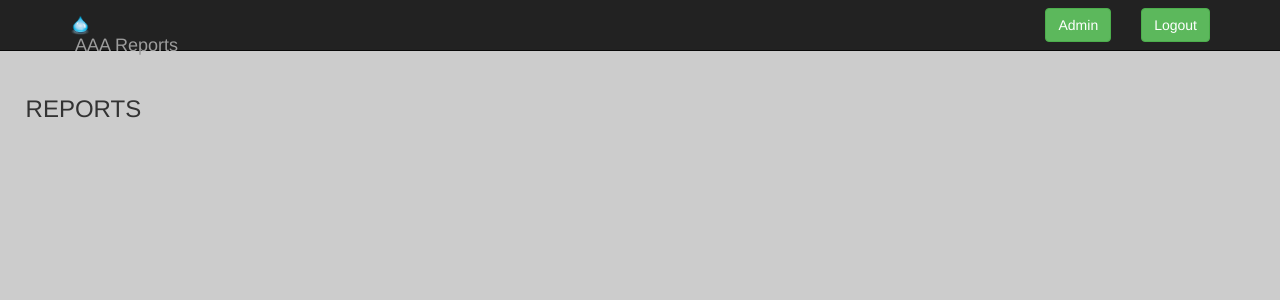
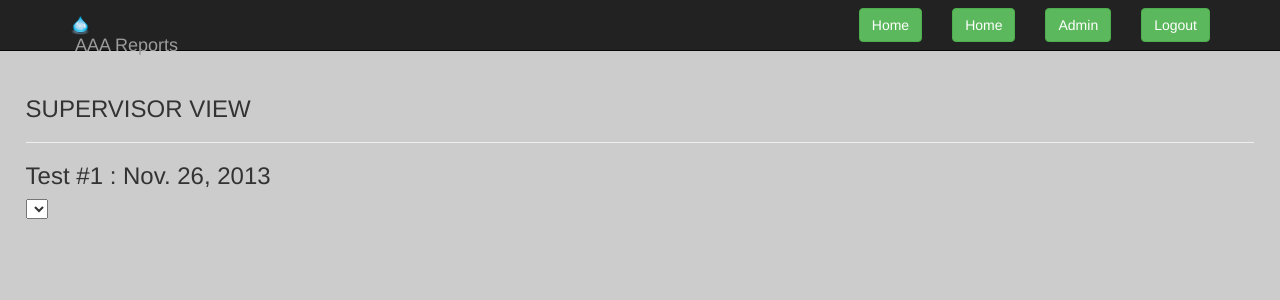
Before and after one commit to resparra/AAA, a Django app: page /profiles/supervisor/ in a window 1280 px wide. Shown: the top 300 px of the page. Run offline with Django 3.2, Linux system fonts and the light colour scheme; a user stored in the database is signed in; data comes from the database, SQL or seed files in the repository; data that the repository does not hold is empty; parts of the project's set-up code (start-up, migrations or seed data) failed here and were passed over; some libraries are stand-ins or nearby versions.

Commit message:
Views with Permissions for Supervisor and Employee

```diff
--- a/AAA/settings.py
+++ b/AAA/settings.py
@@ -16,6 +16,7 @@
 
 # User model for project
 AUTH_USER_MODEL = "profiles.ReportsUser"
+LOGIN_REDIRECT_URL = '/'
 
 DATABASES = {
     'default': {
--- a/AAA/urls.py
+++ b/AAA/urls.py
@@ -19,4 +19,6 @@
     url(r'^admin/', include(admin.site.urls)),
     url(r'^', include('snippets.urls')),
     url(r'^$', views.index, name='index'),
+    url(r'^accounts/login/$', 'django.contrib.auth.views.login', {'template_name': 'profiles/login.html'}),
+
 )
--- a/profiles/models.py
+++ b/profiles/models.py
@@ -38,9 +38,9 @@
 
 		user= self.create_user(email,name=name,last_name=last_name,password=password)
 
-		user.is_admin = True
-		user.is_staff = True
 		user.is_superuser = True
+		user.is_supervisor = True
+		user.is_employee = True
 		user.save(using=self._db)
 		return user
 
@@ -48,9 +48,10 @@
 		"""Creates and Saves employee with given email,name,last_name and password"""
 		user = self.create_user(email,name=name,last_name=last_name,password=password)
 
-		user.is_admin = True
-		user.is_staff = False
 		user.is_superuser = False
+		user.is_supervisor = True
+		user.is_employee = False
+		user.user_permissions.add('supervisor_permission')
 		user.save(using=self._db)
 		return user
 
@@ -58,9 +59,10 @@
 		"""Creates and Saves employee with given email,name,last_name and password"""
 		user = self.create_user(email,name=name,last_name=last_name,password=password)
 
-		user.is_admin = False
-		user.is_staff = True
 		user.is_superuser = False
+		user.is_supervisor = False
+		user.is_employee = True
+		user.user_permissions.add('employee_permission')
 		user.save(using=self._db)
 		return user
 
@@ -68,8 +70,6 @@
 		"""Creates and Saves client with given email,name,last_name and password"""
 		user = self.create_user(email,name=name,last_name=last_name,password=password)
 
-		user.is_admin = False
-		user.is_staff = False
 		user.is_superuser = False
 		user.save(using=self._db)
 		return user
@@ -96,8 +96,9 @@
 	REQUIRED_FIELDS = REQUIRED_FIELDS
 
 	is_active = models.BooleanField(default=True)
-	is_admin = models.BooleanField(default=False)
-	is_staff = models.BooleanField(default=False)
+	is_staff = models.BooleanField(default=True)
+	is_supervisor = models.BooleanField(default=False)
+	is_employee = models.BooleanField(default=False)
 
 	objects = ReportsUserManager()
 
@@ -112,3 +113,9 @@
 
 	def __unicode__(self):
 		return self.email
+
+	class Meta:
+		permissions = (
+			('employee_permission', 'See Employee view'),
+			('supervisor_permission', 'See Supervisor view'),
+		)
--- a/profiles/templates/profiles/supervisor.html
+++ b/profiles/templates/profiles/supervisor.html
@@ -7,17 +7,21 @@
  {% endblock %}
 
 {% block content %}
-		<div id="Reports">
-			<h3>REPORTS</h3>
-			{% for x in report_list %}
-			<div class="feed" style="border-top: 1px solid #000000;">
-				<h2> {{x.description}} : {{x.date}} </h2>
-					<img src="images/{{x.photo_path}}" height=40 width=55 alt="No Avalible" >
-				<p> {{x.status_comment}} </p>
-			</div>
-	{% endfor %}
-
-	</form>
+	<div id="Reports">
+		<h3>SUPERVISOR VIEW</h3>
+		<hr>
+		{% for x in report_list %}
+				<h3> {{x.description}} : {{x.date}} </h3>
+				<div style = "float:left;">
+					<form>
+						<select name="assign">
+							{% for e in employees %}
+							<option value="{{e.id}}">{{e.name}} {{e.last_name}}</option>
+							{% endfor %}
+						</select>
+					</form>
+				</div>
+		{% endfor %}
 	</div>
 
 {% endblock %}
--- a/profiles/urls.py
+++ b/profiles/urls.py
@@ -6,4 +6,5 @@
     url(r'^$', views.index_login, name='index_login'),
     url(r'^logout/$', views.logout_view, name='logout_view'),
     url(r'^supervisor/$', views.supervisor_view, name='supervisor_view'),
+    url(r'^employee/$', views.employee_view, name='employee_view'),
 )
--- a/profiles/views.py
+++ b/profiles/views.py
@@ -2,6 +2,7 @@
 from django.contrib.auth import authenticate, login, logout
 from django.http import HttpResponseRedirect
 from reports.models import Report
+from profiles.models import ReportsUser
 from django.shortcuts import render
 from django.contrib.auth.decorators import permission_required
 
@@ -25,9 +26,16 @@
     logout(request)
     return HttpResponseRedirect('/')
 
-@permission_required('profiles.is_admin', raise_exception=True )
+@permission_required('profiles.supervisor_permission')
 def supervisor_view(request):
+	employees = ReportsUser.objects.filter(is_employee=True)
+	report_list = Report.objects.filter(assign_to__isnull=True).order_by('-id')
+	context = {'report_list' : report_list, 'employees' : employees }
+
+	return render(request, 'profiles/supervisor.html', context)
+
+@permission_required('profiles.employee_permission')
+def employee_view(request):
 	report_list = Report.objects.all().order_by('-id')
 	context = {'report_list' : report_list }
-
-	return render(request, 'profiles/supervisor.html', context)
+	return render(request, 'profiles/employee.html', context)
--- a/reports/models.py
+++ b/reports/models.py
@@ -1,4 +1,5 @@
 from django.db import models
+from profiles.models import ReportsUser
 
 class Report(models.Model):
 	REPORT_STATUS = (
@@ -21,6 +22,7 @@
 	count = models.IntegerField(default=1)
 	email = models.EmailField()
 	photo_path = models.ImageField(upload_to="./report_photos", blank=True, null=True, default='./report_photos/drop_logo.png')
+	assign_to =  models.ForeignKey(ReportsUser, blank=True, null=True, on_delete=models.SET_NULL)
 
 	def __unicode__(self):
 		return self.description
--- a/reports/templates/reports/base.html
+++ b/reports/templates/reports/base.html
@@ -13,7 +13,7 @@
 	 </style>
 
 	 {% block stylesheets %}{% endblock %}
-	<head>
+	</head>
 	<body>
 	<div class="navbar navbar-inverse navbar-fixed-top">
       <div class="container">
@@ -31,9 +31,21 @@
 		        		{% csrf_token %}
 		    			<button type="submit" class="btn btn-success">Admin</button>
 		    		</form>
-	    			{% endif %}
+	    		{% endif %}
+	    		{% if perms.profiles.supervisor_permission %}
+        			<form action="{% url 'supervisor_view' %}" class="navbar-form navbar-right" method="post">
+	        			{% csrf_token %}
+	    			<button type="submit" class="btn btn-success">Home</button>
+	    		</form>
+        		{% endif%}
+        		{% if perms.profiles.employee_permission %}
+        			<form action="{% url 'employee_view' %}" class="navbar-form navbar-right" method="post">
+	        			{% csrf_token %}
+	    			<button type="submit" class="btn btn-success">Home</button>
+	    		</form>
+        		{% endif%}
 			{% else %}
-	            <form action="profiles/" class="navbar-form navbar-right" method="post">
+	            <form action="{% url 'django.contrib.auth.views.login' %}" class="navbar-form navbar-right" method="post">
 	          	{% csrf_token %}
 	            	<div class="form-group">
 	              		<input type="text" placeholder="Username" class="form-control" name="username">
--- a/reports/templates/reports/index.html
+++ b/reports/templates/reports/index.html
@@ -17,7 +17,7 @@
 			#leaflet_map { height: 100%; width: 75%; }
 			#content { height: 100%; width: 100%; }
 			#banner { height: 110px; width: 100%; background-color: black; }
-			#rigtside { width: 25%; float: right; }
+			#rigtside { width: 25%; float: right; height: 100%; }
 			#news {
 			 	text-align: center;
 			 	height: 70%;
```
Also changed, not shown: profiles/admin.py (+4 -3 lines), profiles/templates/profiles/employee.html (added, +19 -0 lines), profiles/templates/profiles/login.html (added, +34 -0 lines), database.sqlite3, 6 other files.
